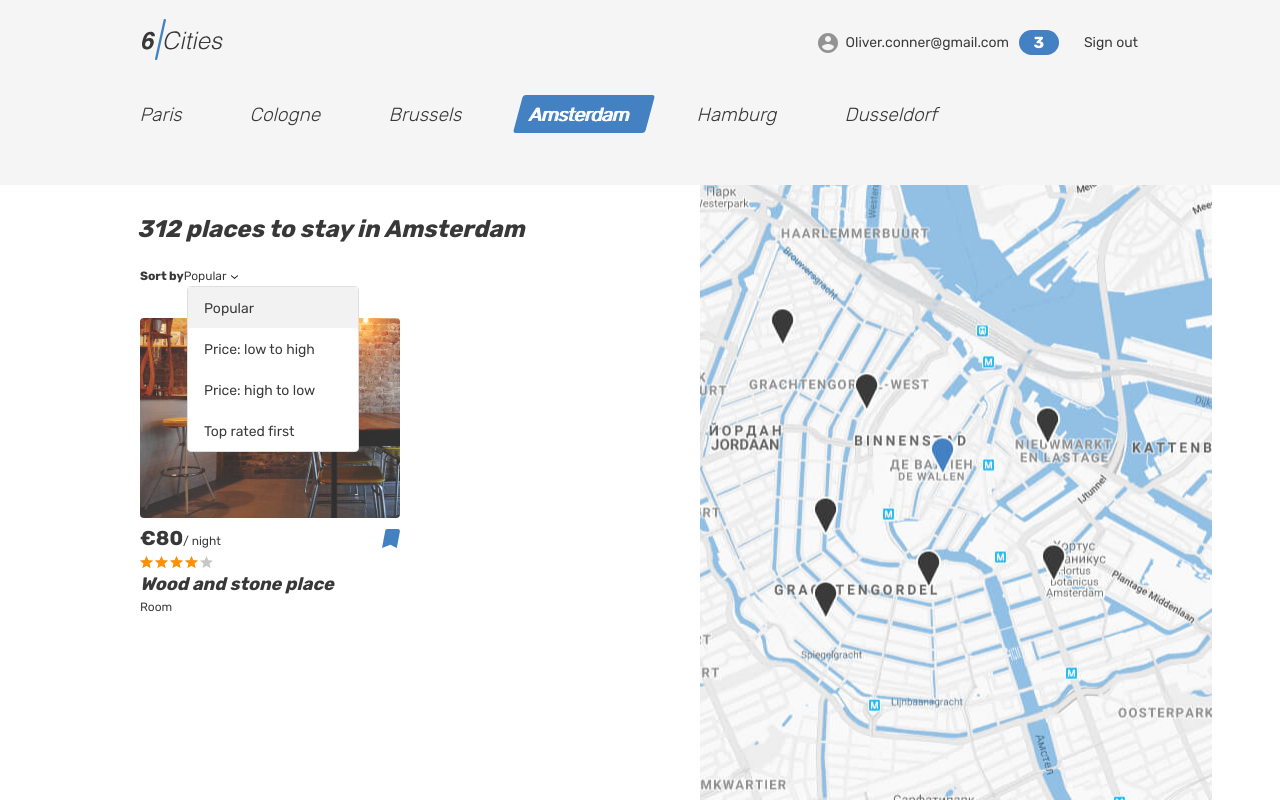
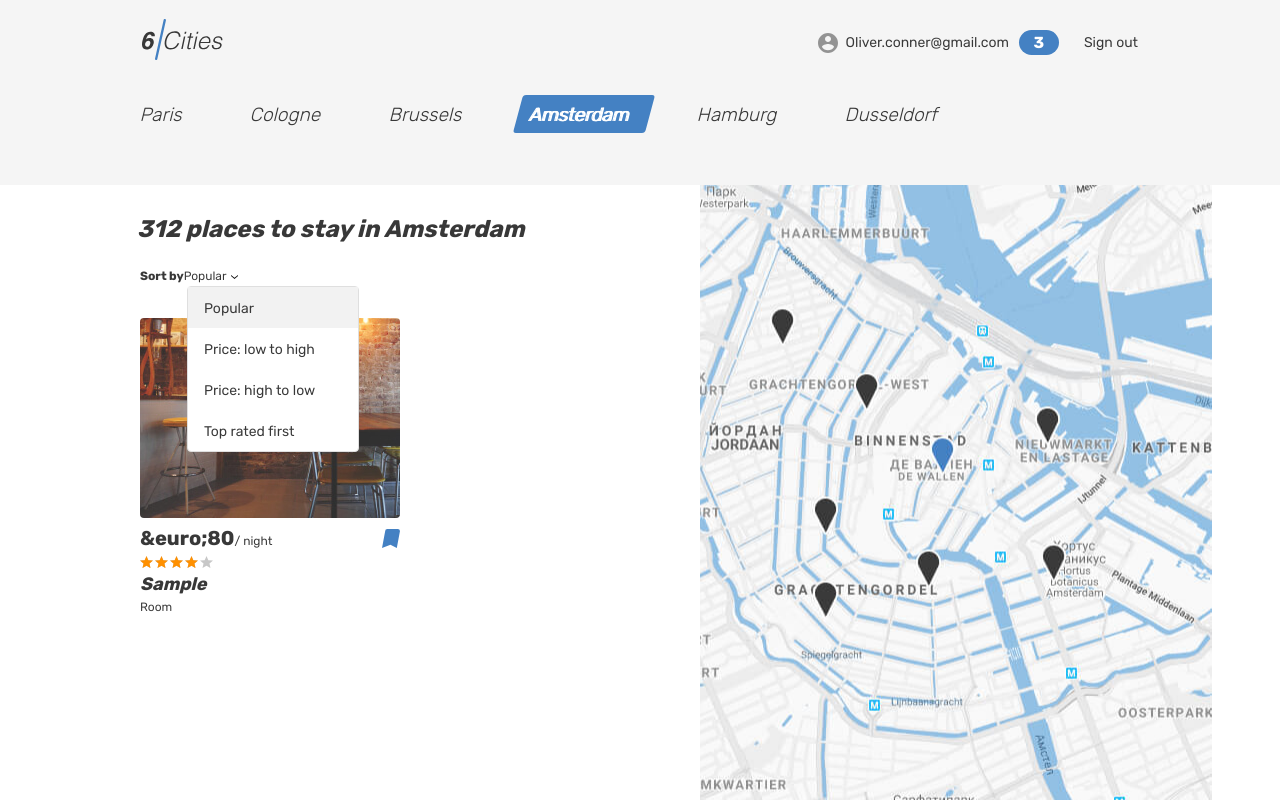
Before and after one commit to htmlacademy-univer-javascript-3/2571317-six-cities-5, a React (Vite) app: page / in a window 1280 px wide. Built offline with nearby package versions, Linux system fonts and the light colour scheme.

Commit message:
Use component with props

```diff
--- /dev/null
+++ b/src/constants.ts
@@ -0,0 +1,6 @@
+import {PlaceType} from './enums.ts';
+
+export const placeTypeToString: Record<PlaceType, string> = {
+  [PlaceType.Room]: 'Room',
+  [PlaceType.Apartment]: 'Apartment',
+};
--- /dev/null
+++ b/src/enums.ts
@@ -0,0 +1,4 @@
+export enum PlaceType {
+  Room = 'ROOM',
+  Apartment = 'APARTMENT'
+}
--- a/src/pages/home/index.tsx
+++ b/src/pages/home/index.tsx
@@ -1,6 +1,16 @@
-import PlaceCard from './place-card.tsx';
+import PlaceCard, {TPlaceProps} from './place-card.tsx';
+import {PlaceType} from '../../enums.ts';
 
 function Home() {
+  const places: (TPlaceProps & {key: string})[] = [
+    {
+      name: 'Sample',
+      type: PlaceType.Room,
+      key: '1',
+      price: '&euro;80'
+    }
+  ];
+
   return (
     <div className="page page--gray page--main">
       <header className="header">
@@ -91,7 +101,14 @@ function Home() {
                 </ul>
               </form>
               <div className="cities__places-list places__list tabs__content">
-                <PlaceCard></PlaceCard>
+                {places.map((place) => (
+                  <PlaceCard
+                    key={place.key}
+                    name={place.name}
+                    type={place.type}
+                    price={place.price}
+                  ></PlaceCard>
+                ))}
               </div>
             </section>
             <div className="cities__right-section">
--- a/src/pages/home/place-card.tsx
+++ b/src/pages/home/place-card.tsx
@@ -1,4 +1,13 @@
-function PlaceCard() {
+import {PlaceType} from '../../enums.ts';
+import {placeTypeToString} from '../../constants.ts';
+
+export type TPlaceProps = {
+  name: string;
+  type: PlaceType;
+  price: string;
+}
+
+function PlaceCard(props: TPlaceProps) {
   return (
     <article className="cities__card place-card">
       <div className="cities__image-wrapper place-card__image-wrapper">
@@ -9,7 +18,7 @@ function PlaceCard() {
       <div className="place-card__info">
         <div className="place-card__price-wrapper">
           <div className="place-card__price">
-            <b className="place-card__price-value">&euro;80</b>
+            <b className="place-card__price-value">{props.price}</b>
             <span className="place-card__price-text">&#47;&nbsp;night</span>
           </div>
           <button className="place-card__bookmark-button place-card__bookmark-button--active button" type="button">
@@ -31,9 +40,9 @@ function PlaceCard() {
           </div>
         </div>
         <h2 className="place-card__name">
-          <a href="#">Wood and stone place</a>
+          <a href="#">{props.name}</a>
         </h2>
-        <p className="place-card__type">Room</p>
+        <p className="place-card__type">{placeTypeToString[props.type]}</p>
       </div>
     </article>
   );
```
Also changed, not shown: .eslintrc.cjs.
